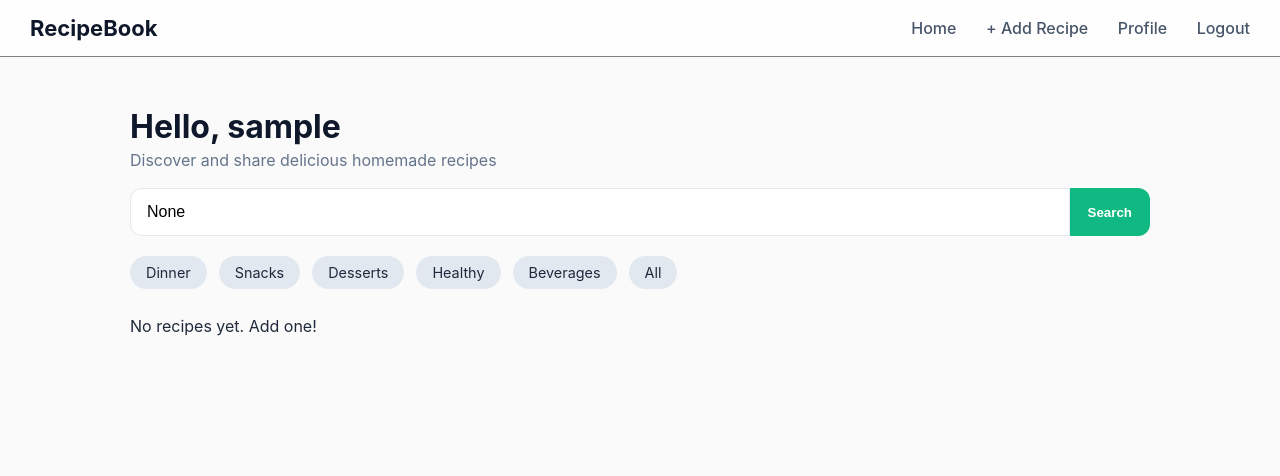
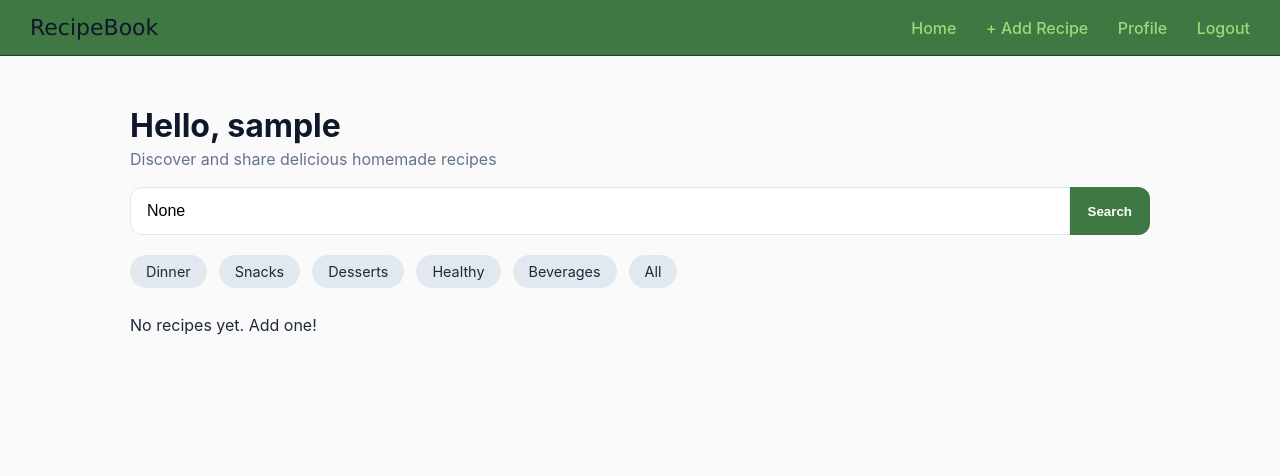
Before and after one commit to shreya-kindalkar/recipe-book, a Django app: page /dashboard/ in a window 1280 px wide. Shown: the top 476 px of the page. After the commit the page ends 335 px from the top, so only its background shows below. Run offline with Django 5.2, Linux system fonts and the light colour scheme; the visitor is signed in with stand-in values (Sample User, id 1); data that the repository does not hold is empty.

Commit message:
Update: Improved colour theme

```diff
--- a/core/static/app.css
+++ b/core/static/app.css
@@ -21,7 +21,7 @@ body {
     justify-content: space-between;
     align-items: center;
     padding: 15px 30px;
-    background-color: rgba(255,255,255,0.8);
+    background-color: rgba(18, 88, 22, 0.8);
     backdrop-filter: blur(10px);
     border-bottom: 1px solid rgba(0,0,0,0.5);
     top: 0;
@@ -30,14 +30,15 @@ body {
 
 .navbar .title {
     font-size: 22px;
-    font-weight: 700;
+    font-weight: 400;
     color: #0f172a;
+    font-family:Verdana, Geneva, Tahoma, sans-serif;
 }
 
 .navbar a {
     margin-left: 25px;
     text-decoration: none;
-    color: #475569;
+    color: #99db78;
     font-weight: 500;
     transition: 0.2s ease;
 }
@@ -96,7 +97,7 @@ body {
 .search-wrapper button {
     padding: 14px 18px;
     border: none;
-    background: #10b981;
+    background: rgba(18, 88, 22, 0.8);
     color: white;
     border-radius: 0 12px 12px 0;
     cursor: pointer;
@@ -285,7 +286,7 @@ a{
   display: inline-block;
   padding: 14px;
   border-radius: 12px;
-  background: #10b981;
+  background: rgba(18, 88, 22, 0.8);
   color: white;
   border: none;
   cursor: pointer;
@@ -300,7 +301,7 @@ a{
 .add-btn:hover{
     transform: translateY(-2px);
     box-shadow: 0 12px 30px rgba(239,71,111,0.18);
-    background-color: #0c8a6f;
+    background-color: #99db78;
 }
 .add-btn:active{
     transform: translateY(0px);
```
